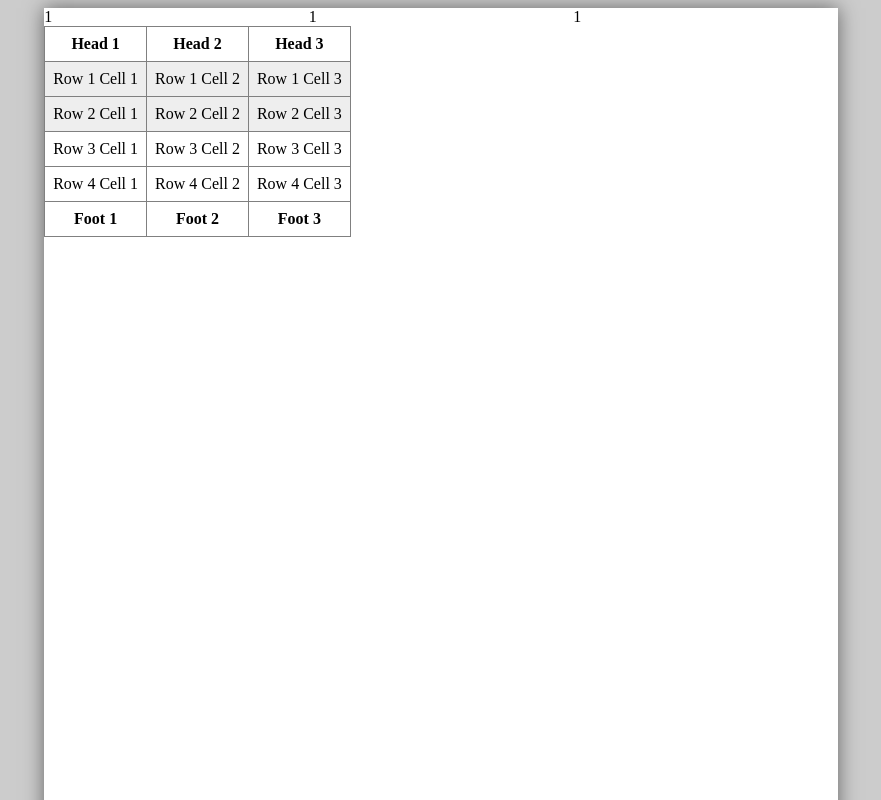
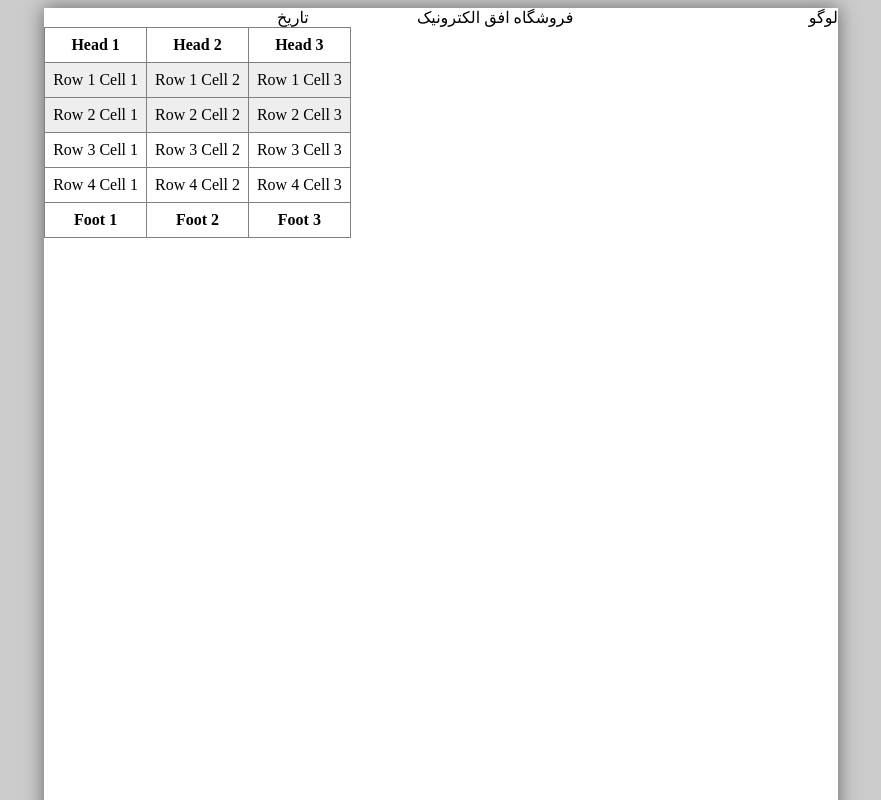
Before and after one commit to raminmahpour/PrintDocument, a plain HTML site: page index.html in a window 1280 px wide. Shown: the top 800 px of the page, without its empty margins (199-1080 px from the left). Drawn offline with Linux system fonts and the light colour scheme.

Commit message:
Some simple changes

```diff
--- a/index.html
+++ b/index.html
@@ -10,9 +10,9 @@
 
 
       <div>
-        <div style="float: right;width: 33.3333%">1</div>
-        <div style="float: right;width: 33.3333%">1</div>
-        <div style="float: right;width: 33.3333%">1</div>
+        <div class="rtl" style="float: right;width: 33.3333%">لوگو</div>
+        <div class="rtl" style="float: right;width: 33.3333%">فروشگاه افق الکترونیک</div>
+        <div class="rtl" style="float: right;width: 33.3333%">تاریخ</div>
 
     </div>
 
--- a/style.css
+++ b/style.css
@@ -42,3 +42,10 @@ body {
 table, th, td { border: 1px solid gray; border-collapse: collapse; }
 th, td { padding: 8px; }
 tbody:first-of-type { background-color: #eee; }
+
+
+.rtl{
+
+  direction: rtl;
+  text-align: right;
+}
```
